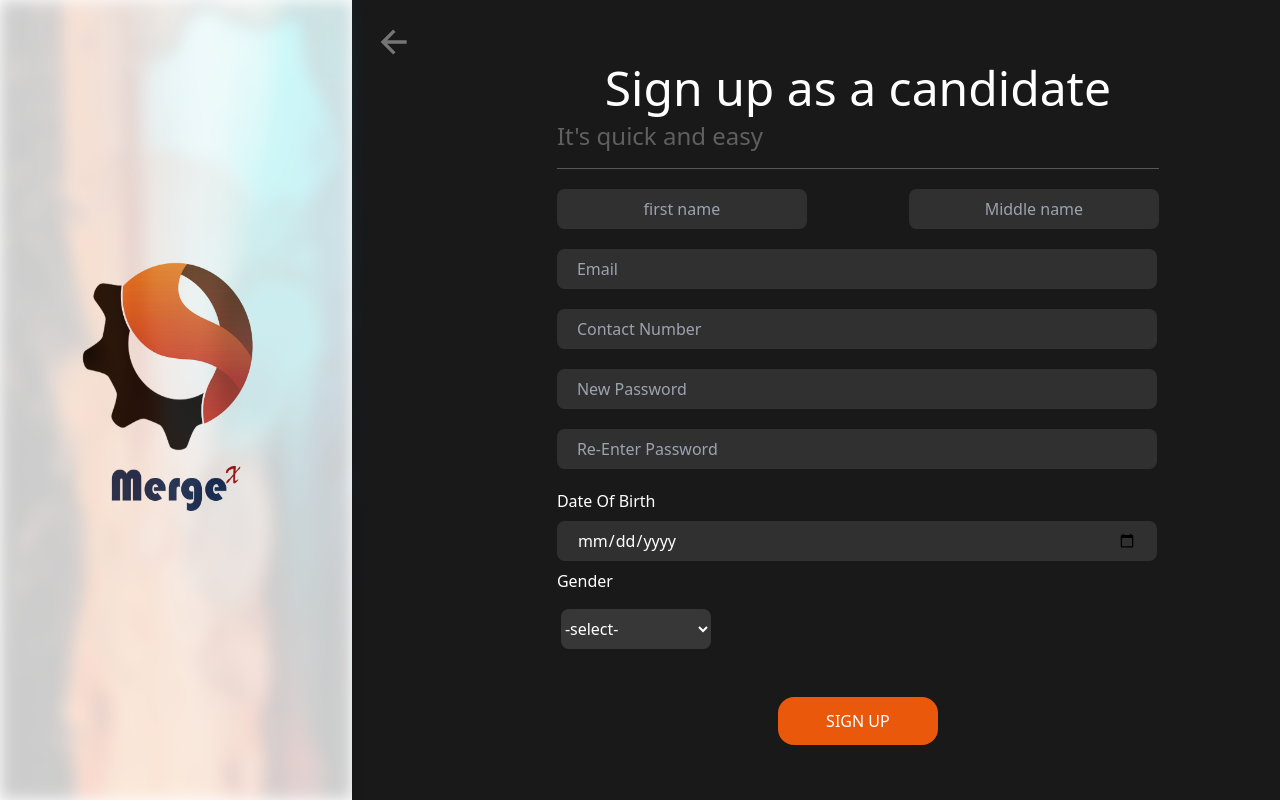
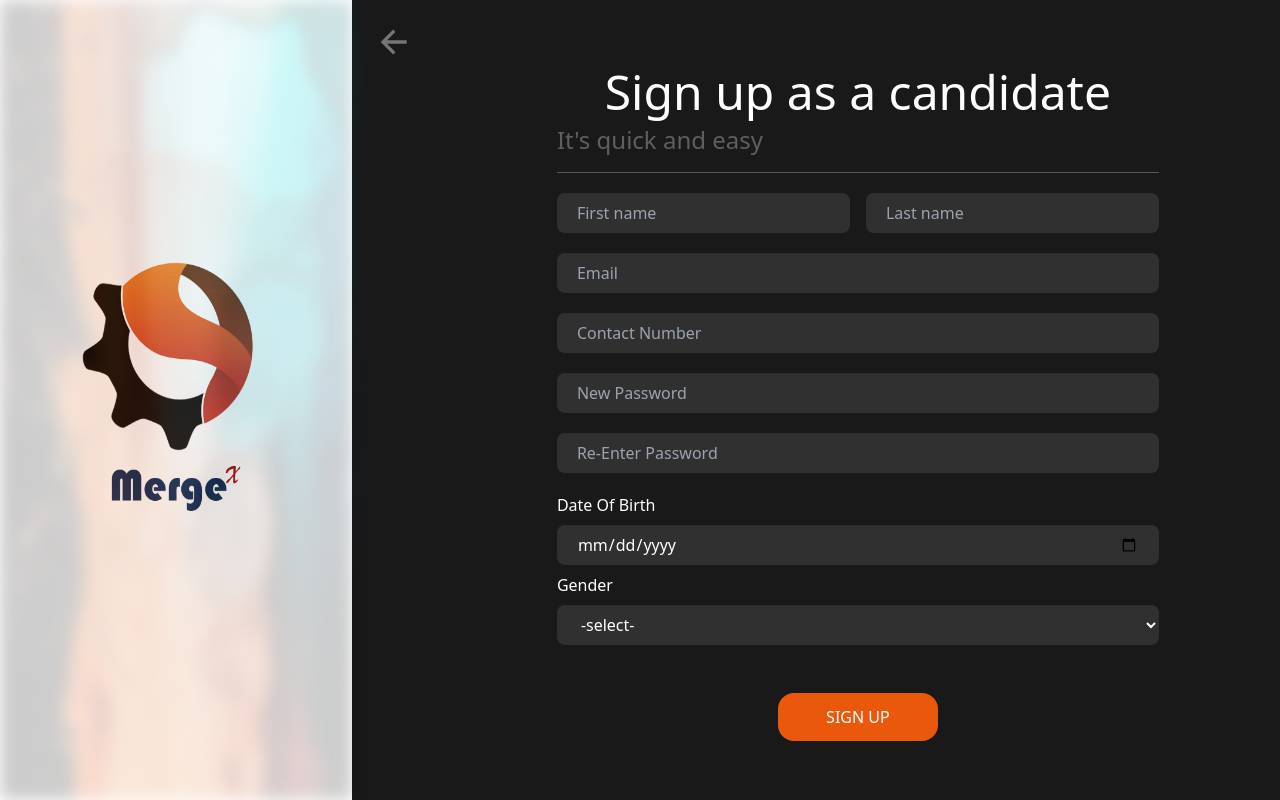
Before and after one commit to Rasindu99/MergX-Application-Tracking-System, a React (Create React App) app in the folder client/: page /createNewAccount in a window 1280 px wide. Built offline with nearby package versions, Linux system fonts and the light colour scheme; no server answers.

Commit message:
form validate

```diff
--- a/client/src/Components/CandidateForm.js
+++ b/client/src/Components/CandidateForm.js
@@ -3,15 +3,14 @@ import { Link } from 'react-router-dom';
 import Logo from '../Images/Logo';
 import Bgg from '../Images/Bgg';
 import Userimg from '../Images/user.jpg'
-
 import { IoArrowBackSharp } from "react-icons/io5";
-
-import {toast} from 'react-hot-toast';
+import { toast } from 'react-hot-toast';
 import axios from 'axios';
 
 function Forget() {
+  const [setImage] = useState(null);
+  const [errors, setErrors] = useState({});
 
-  const [ setImage] = useState(null);
   const [data, setData] = useState({
     fname: '',
     lname: '',
@@ -23,6 +22,7 @@ function Forget() {
     dob: '',
     gender: '',
     password: '',
+    confirmPassword: '',
     image: Userimg
   });
 
@@ -38,13 +38,86 @@ function Forget() {
         setImage(reader.result);
         setData({ ...data, [name]: reader.result });
       };
+    } else if (name === 'phone_number') {
+      // Only allow numbers for phone number
+      const numbersOnly = value.replace(/[^0-9]/g, '');
+      setData({ ...data, [name]: numbersOnly });
     } else {
       setData({ ...data, [name]: value });
     }
   };
 
+  const validateForm = () => {
+    let newErrors = {};
+    let isValid = true;
+
+    if (!data.fname.trim()) {
+      newErrors.fname = "First name is required";
+      toast.error("First name is required");
+      isValid = false;
+    }
+
+    if (!data.lname.trim()) {
+      newErrors.lname = "Last name is required";
+      toast.error("Last name is required");
+      isValid = false;
+    }
+
+    if (!data.email.trim()) {
+      newErrors.email = "Email is required";
+      toast.error("Email is required");
+      isValid = false;
+    } else if (!/\S+@\S+\.\S+/.test(data.email)) {
+      newErrors.email = "Email is invalid";
+      toast.error("Email is invalid");
+      isValid = false;
+    }
+
+    if (!data.phone_number.trim()) {
+      newErrors.phone_number = "Phone number is required";
+      toast.error("Phone number is required");
+      isValid = false;
+    } else if (data.phone_number.length !== 10) {
+      newErrors.phone_number = "Phone number must be 10 digits";
+      toast.error("Phone number must be 10 digits");
+      isValid = false;
+    }
+
+    if (!data.password) {
+      newErrors.password = "Password is required";
+      toast.error("Password is required");
+      isValid = false;
+    } else if (data.password.length < 6) {
+      newErrors.password = "Password must be at least 6 characters";
+      toast.error("Password must be at least 6 characters");
+      isValid = false;
+    }
+
+    if (data.password !== data.confirmPassword) {
+      newErrors.confirmPassword = "Passwords do not match";
+      toast.error("Passwords do not match");
+      isValid = false;
+    }
+
+    if (!data.dob) {
+      newErrors.dob = "Date of birth is required";
+      toast.error("Date of birth is required");
+      isValid = false;
+    }
+
+    if (!data.gender) {
+      newErrors.gender = "Gender is required";
+      toast.error("Gender is required");
+      isValid = false;
+    }
+
+    setErrors(newErrors);
+    return isValid;
+  };
+
   const registerUser = async (e) => {
     e.preventDefault();
+    if (validateForm()) {
       try {
         const response = await axios.post('/register', data);
         if (response.data.error) {
@@ -56,6 +129,7 @@ function Forget() {
             email: '',
             phone_number: '',
             password: '',
+            confirmPassword: '',
             role: 'candidate',
             education: 'null',
             bio: 'null',
@@ -67,15 +141,31 @@ function Forget() {
         }
       } catch (error) {
         console.error('Error registering user:', error);
+        toast.error('Registration failed. Please try again.');
+      }
     }
   };
 
+  const renderInput = (name, placeholder, type = 'text') => (
+    <div className="relative">
+      <input
+        className={`lg:w-full h-10 px-5 rounded-lg bg-[white] bg-opacity-10 ${errors[name] ? 'border-2 border-red-500' : ''}`}
+        placeholder={placeholder}
+        value={data[name]}
+        onChange={handleChange}
+        name={name}
+        type={type}
+      />
+      {errors[name] && (
+        <span className="absolute top-0 text-lg text-red-500 right-2">*</span>
+      )}
+    </div>
+  );
+
   return (
     <div className='flex h-screen'>
-
-       {/* left Section */}
       <div className='flex justify-center text-center bg-white md:w-3/12 sm:w-auto lg:w-5/12'>
-        <div className='absolute items-center my-48 text-center '>
+        <div className='absolute items-center my-48 text-center'>
           <Logo className='' />
         </div>
         <div className='opacity-20 blur'>
@@ -83,126 +173,94 @@ function Forget() {
         </div>
       </div>
 
-      <div  className='flex h-12 mx-6 my-6 text-left '>
+      <div className='flex h-12 mx-6 my-6 text-left'>
         <Link to='/' className='text-4xl text-white opacity-40'><IoArrowBackSharp /></Link>
       </div>
 
-      {/* right Section */}
-      <section className='flex items-center justify-center md:w-screen lg:w-screen '>
-
-        <div className='px-4  lg:w-[610px] md:px-12 lg:px-1 md:w-[500px] '>
+      <section className='flex items-center justify-center md:w-screen lg:w-screen'>
+        <div className='px-4 lg:w-[610px] md:px-12 lg:px-1 md:w-[500px]'>
           <div className=''>
             <form onSubmit={registerUser} className=''>
               <div className='py-2'>
-                <h1 className='text-5xl'>Sign up as a candidate </h1>
+                <h1 className='text-5xl'>Sign up as a candidate</h1>
               </div>
               <div className='pb-4 text-left opacity-30'>
-                <h1 className='text-2xl '>It's quick and easy</h1>
+                <h1 className='text-2xl'>It's quick and easy</h1>
               </div>
               <div className='mb-5 opacity-30'>
                 <hr className=''></hr>
               </div>
 
-              {/* input filed */}
               <div>
-
-                <div className=' md:justify-between lg:flex md:flex lg:justify-center sm:block md:w-96 lg:justify-between lg:w-full'>
-                  <div>
-                    <input className='lg:w-[250px] h-10 text-center rounded-lg bg-[white] bg-opacity-10 md:48 ' placeholder='first name'
-                    value = {data.fname}
-                    onChange={handleChange}
-                    name='fname'
-                    ></input>
+                <div className='md:justify-between lg:flex md:flex lg:justify-center sm:block md:w-96 lg:justify-between lg:w-full'>
+                  <div className="w-full mr-2">
+                    {renderInput('fname', 'First name')}
                   </div>
-                  <div className='my-5 sm:my-5 md:my-0 lg:my-0'>
-                    <input className='lg:w-[250px] h-10 text-center rounded-lg bg-[white] bg-opacity-10 md:48 lg:ml-auto' placeholder='Middle name'
-                    value = {data.lname}
-                    onChange={handleChange}
-                    name='lname'
-
-                    ></input>
+                  <div className='w-full ml-2'>
+                    {renderInput('lname', 'Last name')}
                   </div>
                 </div>
-                <div className='my-5  lg:flex md:flex lg:justify-center  justify-between  sm:block md:w-[600px] lg:justify-between'>
-                    <input type='Email' placeholder='Email' className='lg:w-screen h-10 px-5 rounded-lg bg-[white] bg-opacity-10 sm:w-96 before:md:w-96'
-                    value={data.email}
-                    onChange={handleChange}
-                    name='email'
-                    ></input>
+                <div className='my-5'>
+                  {renderInput('email', 'Email', 'email')}
                 </div>
-
-                <div className='my-5  lg:flex md:flex lg:justify-center  justify-between  sm:block md:w-[600px] lg:justify-between'>
-                    <input type='text' placeholder='Contact Number' className='lg:w-screen h-10 px-5 rounded-lg bg-[white] bg-opacity-10 sm:w-96 before:md:w-96'
-                    value={data.phone_number}
-                    onChange={handleChange}
-                    name='phone_number'
-                    ></input>
+                <div className='my-5'>
+                  {renderInput('phone_number', 'Contact Number', 'tel')}
                 </div>
-
-                <div className='my-5  lg:flex md:flex lg:justify-center  justify-between  sm:block md:w-[600px] lg:justify-between'>
-                    <input type='password' placeholder='New Password' className='lg:w-screen h-10 px-5 rounded-lg bg-[white] bg-opacity-10 sm:w-96 before:md:w-96'
-                    value={data.password}
-                    onChange={handleChange}
-                    name='password'
-                    ></input>
+                <div className='my-5'>
+                  {renderInput('password', 'New Password', 'password')}
                 </div>
-
-                <div className='my-5  lg:flex md:flex lg:justify-center  justify-between  sm:block md:w-[600px] lg:justify-between'>
-                    <input type='password' placeholder='Re-Enter Password' className='lg:w-screen h-10 px-5 rounded-lg bg-[white] bg-opacity-10 sm:w-96 before:md:w-96'></input>
+                <div className='my-5'>
+                  {renderInput('confirmPassword', 'Re-Enter Password', 'password')}
                 </div>
 
                 <div>
                   <div className='text-left'>
                     <label>Date Of Birth</label>
                   </div>
-                  <div className='my-2  lg:flex md:flex lg:justify-center  justify-between  sm:block md:w-[600px] lg:justify-between'>
-                    <input type='date'  className='lg:w-screen h-10 px-5 rounded-lg bg-[white] bg-opacity-10 sm:w-96 before:md:w-96'
+                  <div className='relative my-2'>
+                    <input
+                      type='date'
+                      className={`lg:w-full h-10 px-5 rounded-lg bg-[white] bg-opacity-10 ${errors.dob ? 'border-2 border-red-500' : ''}`}
                       value={data.dob}
                       onChange={handleChange}
                       name='dob'
-                    ></input>
+                    />
+                    {errors.dob && (
+                      <span className="absolute top-0 text-lg text-red-500 right-2">*</span>
+                    )}
                   </div>
                 </div>
 
                 <div>
-
                   <div className='text-left'>
                     <label>Gender</label>
                   </div>
-
-                  <div className='my-2  lg:flex  lg:justify-center  justify-between md:items-center md:w-[400px] lg:justify-between px-12 pt-2 md:px-1 text-center  lg:w-[610px] md:block sm:block '>
-                  <div>
-                                        <select  name='gender' className='lg:w-[150px] h-10 text-left rounded-lg  bg-opacity-10 md:48 optional:bg-[#ffffff21]'
+                  <div className='relative my-2'>
+                    <select
+                      name='gender'
+                      className={`lg:w-full h-10 px-5 rounded-lg bg-[white] bg-opacity-10 ${errors.gender ? 'border-2 border-red-500' : ''}`}
                       value={data.gender}
                       onChange={handleChange}
-
                     >
-                                          <option value=''className='text-white bg-black bg-opacity-90'>-select-</option>
+                      <option value='' className='text-white bg-black bg-opacity-90'>-select-</option>
                       <option value='male' className='text-white bg-black bg-opacity-90'>Male</option>
                       <option value='female' className='text-white bg-black bg-opacity-90'>Female</option>
                       <option value='other' className='text-white bg-black bg-opacity-90'>Other</option>
-
-
                     </select>
+                    {errors.gender && (
+                      <span className="absolute top-0 text-lg text-red-500 right-2">*</span>
+                    )}
                   </div>
                 </div>
               </div>
 
+              <div className='pt-10'>
+                <button type='submit' className='w-full h-12 px-12 bg-orange-600 rounded-2xl md:w-auto'>SIGN UP</button>
               </div>
-
-
-              <div className='pt-10'>
-
-                    <button type='submit' className='w-full h-12 px-12 bg-orange-600 rounded-2xl md:w-auto'>SIGN UP</button>
-
-              </div>
-
             </form>
           </div>
         </div>
       </section>
-
-
     </div>
   );
 }
--- a/client/src/Components/LoginForm.js
+++ b/client/src/Components/LoginForm.js
@@ -88,7 +88,7 @@ function LoginForm() {
 
             <div className='flex pt-5 mt-3 mb-6 text-right'>
               <div className='flex '>
-                <input type='checkbox' className='' /><label className='mx-2'> Remember me</label>
+               <label className='mx-2'></label>
               </div>
               <div className='flex ml-auto text-blue-400 '>
                 <Link to='/forget' className=''>Forget password</Link>
@@ -96,7 +96,7 @@ function LoginForm() {
             </div>
 
             <div className='pt-4 '>
-              <button className='h-12 px-12 bg-orange-600 rounded-xl md:w-auto'>LOGIN</button>
+              <button className='h-12 px-12 bg-orange-600 hover:bg-orange-500 rounded-xl md:w-auto'>LOGIN</button>
             </div>
             <div className='pt-5 my-3 opacity-30'>
               <hr className=''></hr>
@@ -106,7 +106,7 @@ function LoginForm() {
             </div>
             <div className='pt-4'>
               <Link to='/createNewAccount'>
-                <button type='button' className='w-full h-12 px-12 bg-orange-600 rounded-2xl md:w-auto'>Create New Account</button>
+                <button type='button' className='w-full h-12 px-12 bg-orange-600 hover:bg-orange-500 rounded-2xl md:w-auto'>Create New Account</button>
               </Link>
             </div>
           </form>
```
Lines whose indentation alone changed are shown as unchanged.
